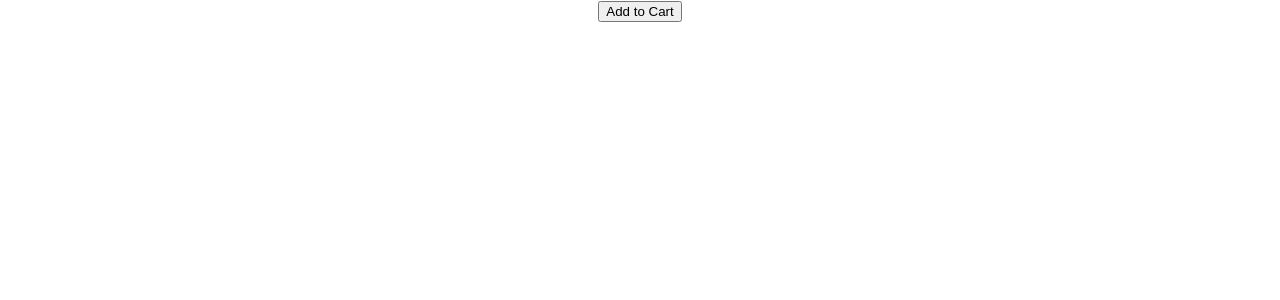
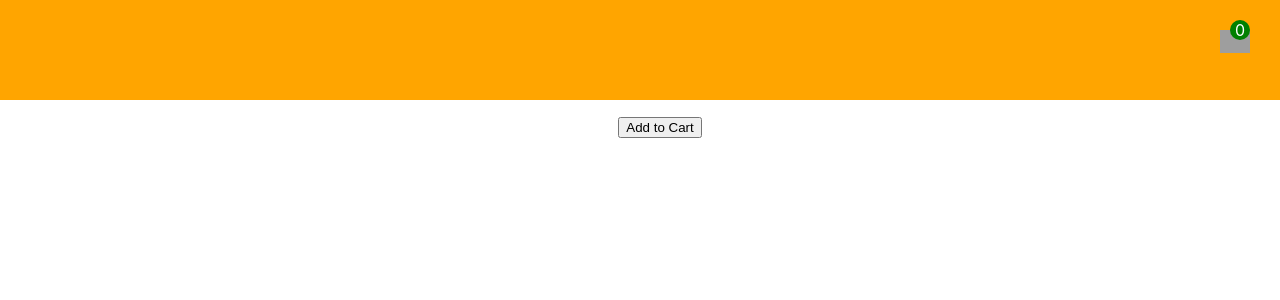
Before and after one commit to Roger-Franco/ecomm-project-redux-saga, a React (Create React App) app: page / in a window 1280 px wide. Shown: the top 300 px of the page. Built offline with nearby package versions, Linux system fonts and the light colour scheme; grey boxes are pictures that could not be loaded.

Commit message:
Get data from redux to Component

```diff
--- a/src/App.css
+++ b/src/App.css
@@ -6,6 +6,34 @@
   height: 40vmin;
   pointer-events: none;
 }
+/* header style */
+.header {
+  background-color: orange;
+  height: 100px;
+}
+
+.cart-div {
+  float: right;
+  margin: 30px;
+  position: relative;
+}
+
+.cart-div img{
+  width: 30px;
+}
+
+.cart-div span{
+  background-color: green;
+  border-radius: 100%;
+  height: 20px;
+  width: 20px;
+  position: absolute;
+  top: -10px;
+  right: 0px;
+  color: #fff;
+}
+
+/* end header style */
 
 @media (prefers-reduced-motion: no-preference) {
   .App-logo {
--- a/src/App.js
+++ b/src/App.js
@@ -1,19 +1,13 @@
-import logo from './logo.svg';
 import './App.css';
-import {addToCart} from './redux/action'
-import { useDispatch } from 'react-redux';
+import { Header } from './components/Header';
+import Main from './components/Main';
 
 function App() {
-  const dispatch = useDispatch()
-  const product = {
-    name: 'Iphone',
-    category: 'mobile',
-    price: 1000,
-    color: 'red',
-  }
+
   return (
     <div className="App">
-      <button onClick={() => dispatch(addToCart(product))}>Add to Cart</button>
+      <Header />
+      <Main />
     </div>
   );
 }
--- /dev/null
+++ b/src/components/Header.js
@@ -0,0 +1,15 @@
+import React from 'react'
+import { useSelector } from 'react-redux'
+
+export const Header = () => {
+  const result = useSelector((state) => state.cartData)
+  console.log("data in header", result);
+  return (
+    <div className='header'>
+    <div className="cart-div">
+      <span>{result.length}</span>
+      <img src="https://cdn-icons-png.flaticon.com/512/3916/3916598.png" alt="cart" />
+      </div>
+    </div>
+  )
+}
--- /dev/null
+++ b/src/components/Main.js
@@ -0,0 +1,27 @@
+import {addToCart} from '../redux/action'
+import { useDispatch } from 'react-redux';
+
+function Main() {
+  const dispatch = useDispatch()
+  const product = {
+    name: 'Iphone',
+    category: 'mobile',
+    price: 1000,
+    color: 'red',
+  }
+  return (
+    <div>
+      <dir>
+      <button onClick={() => dispatch(addToCart(product))}>Add to Cart</button>
+      </dir>
+      {/* <dir>
+      <button onClick={() => dispatch(addToCart(product))}>Remove from Cart</button>
+      </dir>
+      <dir>
+      <button onClick={() => dispatch(addToCart(product))}>Empty Cart</button>
+      </dir> */}
+    </div>
+  );
+}
+
+export default Main;
--- a/src/redux/reducer.js
+++ b/src/redux/reducer.js
@@ -1,18 +1,12 @@
 import {ADD_TO_CART} from "./constant"
 
 export const cartData = (data=[], action) => {
-  // console.log("reducer called", action );
-  // if(action.type === ADD_TO_CART) {
-  //   return data
-  // } else {
-  //   return "no action called"
-  // }
   switch(action.type) {
     case ADD_TO_CART:
-  console.log("reducer called", action );
-      return 1+2
+  console.log("ADD_TO_CART condition", action );
+      return [action.data, ...data]
     default:
-      return "no action called"
+      return []
 
   }
 
```
Also changed, not shown: src/redux/action.js (+8 -0 lines).
